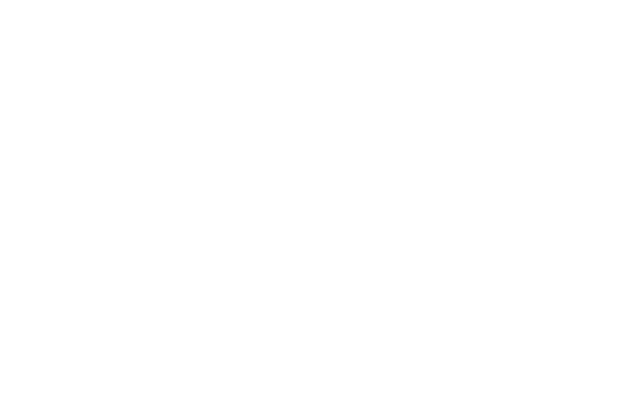
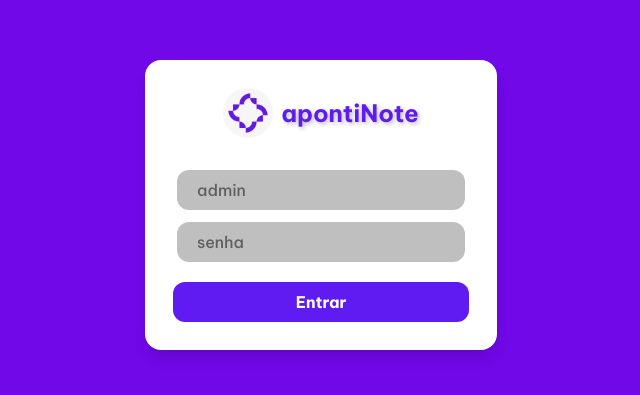
Before and after one commit to elielsondev/projeto_app_controle_de_garantia, a React (Vite) app: page /auth-admin in a window 1280 px wide. Before the commit this address had no page. Shown: the part 195-590 px from the top of the page, without its empty margins (319-959 px from the left). Built offline with nearby package versions, Linux system fonts and the light colour scheme.

Commit message:
feat - Implementation of the admin page; after logging in, an account can be created for a new user.

```diff
--- a/package.json
+++ b/package.json
@@ -26,7 +26,7 @@
     "@types/react": "^19.2.7",
     "@types/react-dom": "^19.2.3",
     "@vitejs/plugin-react": "^5.0.4",
-    "baseline-browser-mapping": "^2.9.14",
+    "baseline-browser-mapping": "^2.9.15",
     "eslint": "^9.36.0",
     "eslint-plugin-react-hooks": "^5.2.0",
     "eslint-plugin-react-refresh": "^0.4.22",
--- a/src/App.tsx
+++ b/src/App.tsx
@@ -9,6 +9,7 @@
 import RegistrationNote from "./pages/RegistrationNote";
 import Trash from "./pages/trash";
 import Settings from "./pages/Settings";
+import AuthAdmin from "./pages/AuthAdmin";
 import { ToastProvider, useToast } from "./contexts/ToastContext";
 import { ToastContainer } from "./components/Toast";
 
@@ -28,6 +29,7 @@
         <Route path="/trash" element={<Trash />} />
         <Route path="/settings" element={<Settings />} />
         <Route path="/settings" element={<Settings />} />
+        <Route path="/auth-admin" element={<AuthAdmin />} />
       </Routes>
       <ToastContainer toasts={toasts} onClose={removeToast} />
     </div>
--- /dev/null
+++ b/src/pages/AuthAdmin.tsx
@@ -0,0 +1,66 @@
+// import React from "react";
+import { useNavigate} from "react-router-dom";
+import logo from "../assets/logo.png";
+import { useState } from 'react';
+
+// Componente de login de usuário
+function AuthAdmin() {
+  const navigate = useNavigate();
+  const [email, setEmail ] = useState("");
+  const [password, setPassword ] = useState("");
+
+  function handleLogin(e: React.FormEvent) {
+    e.preventDefault();
+    // Lógica de autenticação do administrador pode ser adicionada aqui
+    if (email === "admin" && password === "admin") {
+      navigate("/register");
+      sessionStorage.setItem("loginAdmin", "true");
+    }
+
+  }
+
+  return (
+    <div className="be-vietnam-pro-black flex flex-col items-center justify-center gap-8 min-h-screen bg-violet-700">
+      <form className="flex flex-col gap-2 bg-white p-4 rounded-2xl shadow-lg w-88">
+        <div className="flex items-center justify-center gap-2 mb-6 mt-3">
+          <img src={logo} alt="Logo Aponti" width={50} />
+          <h2
+            className="text-2xl font-bold text-[#5f1bf2] leading-none"
+            style={{ textShadow: "2px 2px 4px rgba(0,0,0,0.25)" }}
+          >
+            apontiNote
+          </h2>
+        </div>
+
+        <input
+          type="email"
+          name="email"
+          value={email}
+          onChange={(e) => setEmail(e.target.value)}
+          id="email-login"
+          placeholder="admin"
+          className="px-5 py-2 mx-4 mb-1 bg-[#bfbfbf] text-black rounded-xl border-none outline-none cursor-pointer"
+        />
+
+        <input
+          type="password"
+          name="password"
+          value={password}
+          onChange={(e) => setPassword(e.target.value)}
+          id="password-login"
+          placeholder="senha"
+          className="px-5 py-2 mx-4 bg-[#bfbfbf] text-black rounded-xl border-none outline-none cursor-pointer"
+        />
+
+        <button
+          onClick={handleLogin}
+          className="m-3 font-bold text-white py-2 rounded-xl bg-[#5f1bf2] hover:bg-[#724ebf] transition-colors"
+        >
+          Entrar
+        </button>
+      </form>
+    </div>
+  );
+}
+
+export default AuthAdmin;
--- a/src/pages/Login.tsx
+++ b/src/pages/Login.tsx
@@ -130,7 +130,7 @@
         </div>
         <hr className="border-t border-[#724EBF] mb-2" />
         <div>
-          <Link to="/register" className=" text-black hover:underline">
+          <Link to="/auth-admin" className=" text-black hover:underline">
             Não tem uma conta? Cadastre-se
           </Link>
         </div>
--- a/src/pages/Register.tsx
+++ b/src/pages/Register.tsx
@@ -1,7 +1,7 @@
 // import React from "react";
 import logo from "../assets/logo.png";
 import { useNavigate } from "react-router-dom";
-import { useState } from "react";
+import { useEffect, useState } from "react";
 import Swal from "sweetalert2";
 
 // Componente de registro de usuário / cadastro
@@ -11,6 +11,15 @@
   const [password, setPassword] = useState("");
   const [confirmPassword, setConfirmPassword] = useState("");
   const navigate = useNavigate();
+
+  useEffect(() => {
+    const isAdminLoggedIn = sessionStorage.getItem("loginAdmin");
+
+    if (isAdminLoggedIn  !== "true" || isAdminLoggedIn === null) {
+      navigate("/auth-admin");
+    return;
+  }
+  }, [navigate]);
 
   // Registrar cadastro no array de usuários no localStorage
   const handleRegister = (e: React.FormEvent) => {
@@ -28,7 +37,7 @@
     // Verificar se o usuário já existe no localStorage
     const existingUsers = JSON.parse(localStorage.getItem("users") || "[]");
     const userExists = existingUsers.some(
-      (user: { email: string }) => user.email === email
+      (user: { email: string }) => user.email === email,
     );
     if (userExists) {
       Swal.fire({
```
Also changed, not shown: 1 other file (tests, documents, lock files or other folders).
